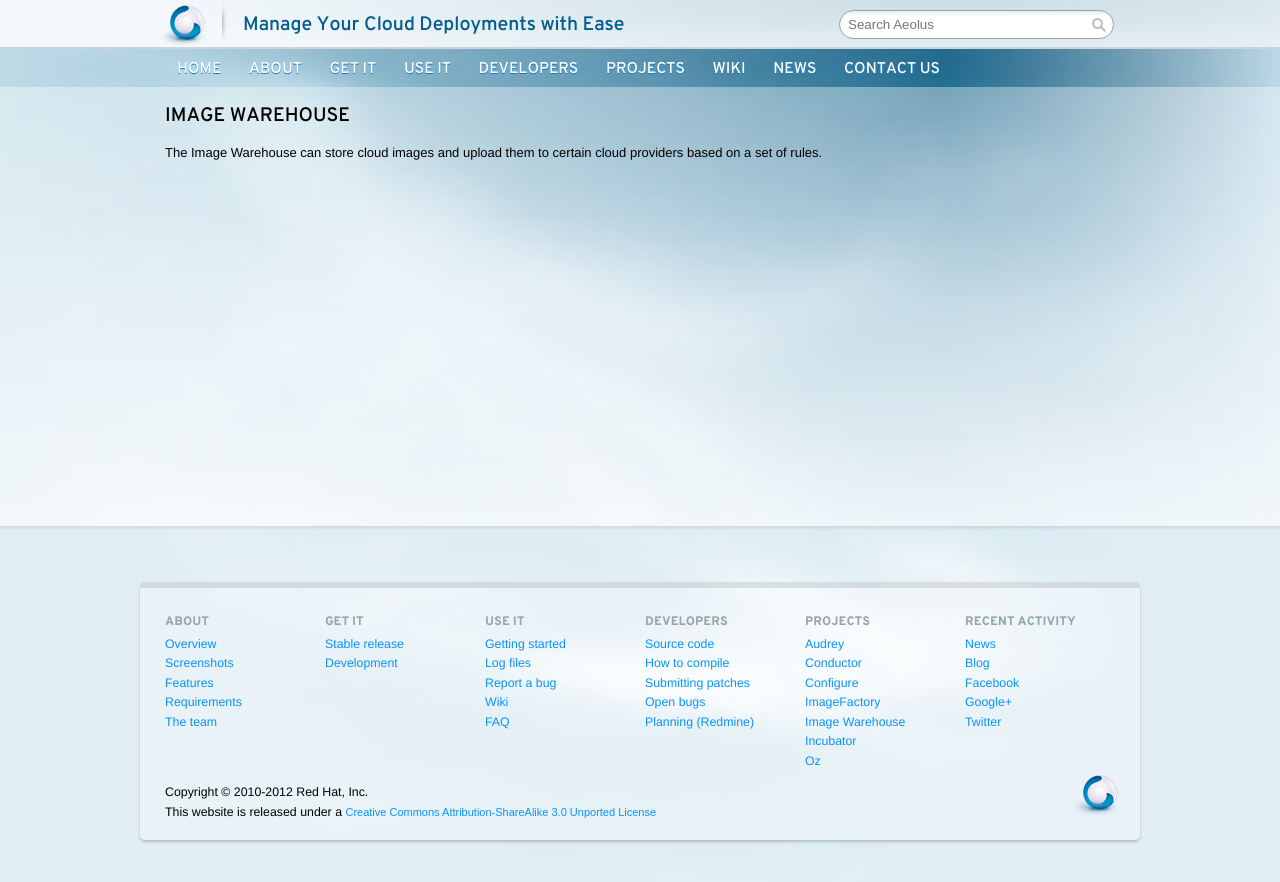
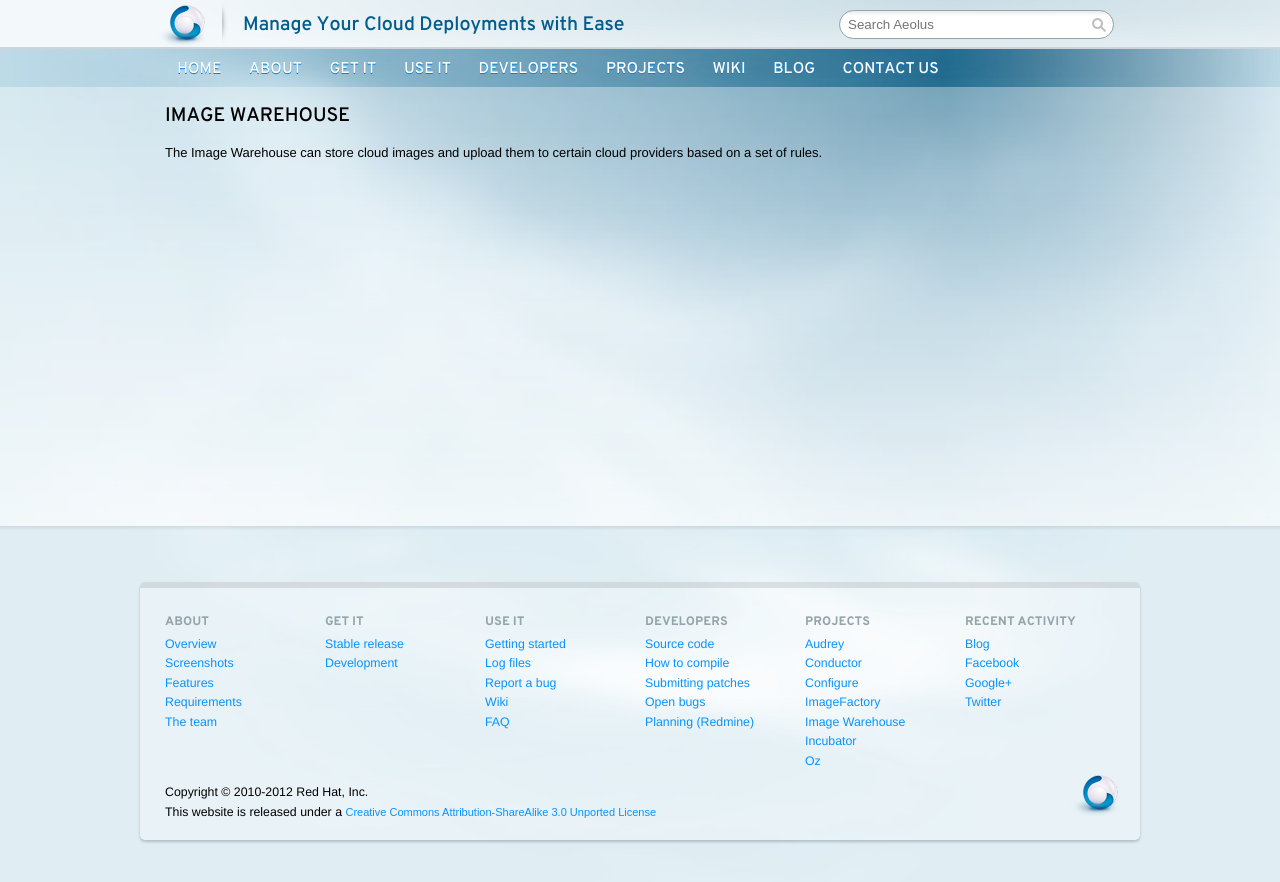
Before and after one commit to aeolusproject/aeolusproject.github.com, a Jekyll site: the page built from imagewarehouse.md, in a window 1280 px wide. Shown: the top 882 px of the page. Built offline with Jekyll 4.4.1, drawn with Linux system fonts in a browser that asks for light colours; nearby versions of some CDN libraries; comment, search, counter and statistics services are not loaded.

Commit message:
Adjust links to 'News' page which no longer exists
Top header now points to blog; footer link is just removed.

```diff
--- a/_layouts/main.html
+++ b/_layouts/main.html
@@ -66,8 +66,8 @@
           <a href='https://redmine.aeolusproject.org/redmine/projects/aeolus/wiki/'>
             Wiki
           </a>
-          <a href='news.html'>
-            News
+          <a href='http://blog.aeolusproject.org'>
+            Blog
           </a>
           <a href='contact.html'>
             Contact Us
@@ -259,11 +259,6 @@
               </a>
             </dt>
             <dd>
-              <a href='news.html' title='Recent Aeolus news'>
-                News
-              </a>
-            </dd>
-            <dd>
               <a href='http://blog.aeolusproject.org' title='Aeolus Blog'>
                 Blog
               </a>
```
Also changed, not shown: _layouts/gsg.html (+2 -7 lines).
